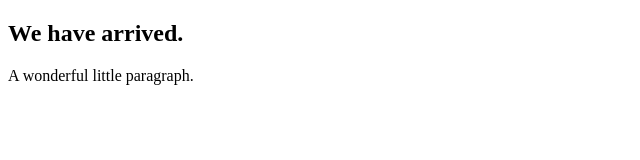
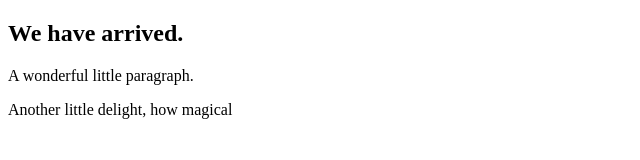
Before and after one commit to blane64/odin_images_links, a plain HTML site: page about.html in a window 1280 px wide. Shown: the whole page, without its empty margins (0-640 px from the left). Drawn offline with Linux system fonts and the light colour scheme.

Commit message:
Another check of git commits and adds
Altered remote to see how it functions.

```diff
--- a/about.html
+++ b/about.html
@@ -8,5 +8,6 @@
 <body>
     <h2>We have arrived.</h2>
     <p>A wonderful little paragraph.</p>
+    <p>Another little delight, how magical</p>
 </body>
 </html>
```
